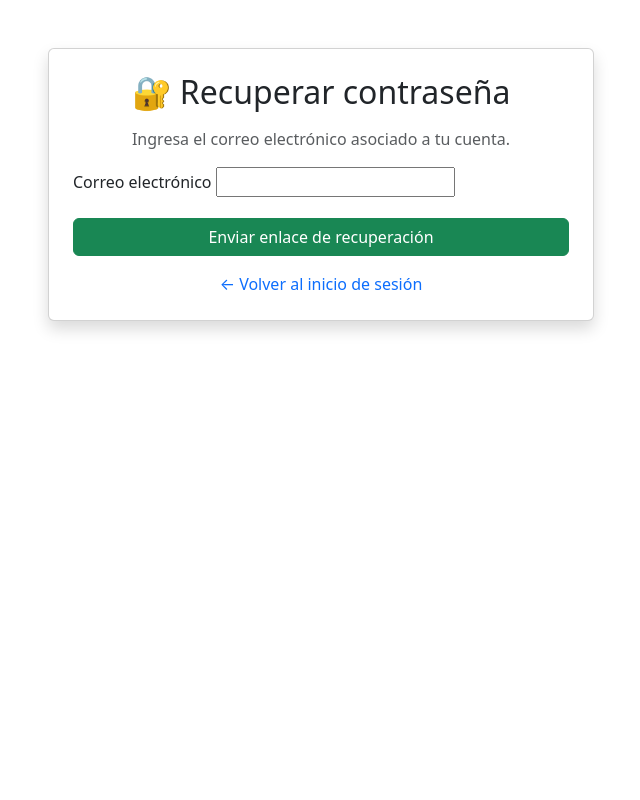
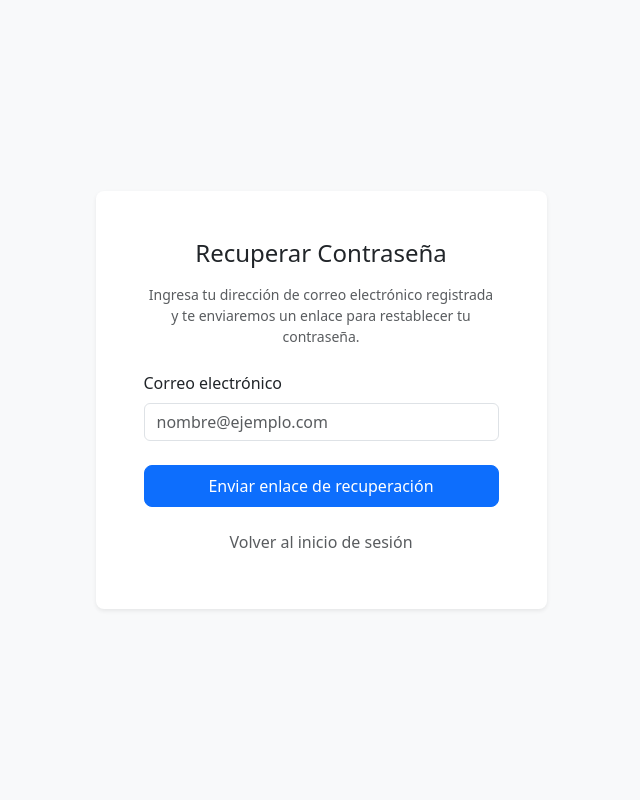
Before and after one commit to mtasigchana-eva2/EVA2, a Django app: page /recuperar-contrasena/ in a window 1280 px wide. Shown: the whole page, without its empty margins (319-959 px from the left). Run offline with Django 5.2, Linux system fonts and the light colour scheme.

Commit message:
Cambiar nombre del sistema a SEMGA

```diff
--- a/biometria/templates/biometria/login.html
+++ b/biometria/templates/biometria/login.html
@@ -6,7 +6,7 @@
 
     <meta charset="UTF-8">
 
-    <title>Ingreso Biométrico - EVA2</title>
+    <title>Ingreso Biométrico - SEMGA</title>
 
     <link href="https://cdn.jsdelivr.net/npm/bootstrap@5.3.7/dist/css/bootstrap.min.css" rel="stylesheet">
 
@@ -50,7 +50,7 @@
 
     <div class="card-body text-center">
 
-        <h2>EVA2</h2>
+        <h2>SEMGA</h2>
 
         <p class="text-muted">
 
--- a/config/urls.py
+++ b/config/urls.py
@@ -8,7 +8,7 @@ urlpatterns = [
     # Administración por defecto de Django
     path("admin/", admin.site.urls),
 
-    # Aplicaciones del Sistema EVA2
+    # Aplicaciones del Sistema SEMGA
     path("", include("usuarios.urls")),
     path("usuarios-admin/", include("gestion_usuarios.urls")),
     path("carreras/", include("carreras.urls")),
--- a/notificaciones/utils.py
+++ b/notificaciones/utils.py
@@ -22,7 +22,7 @@ def enviar_notificacion_y_correo(usuario, titulo, mensaje, url_destino=""):
     if usuario.email:
         try:
             send_mail(
-                subject=f"[EVA2] {titulo}",
+                subject=f"[SEMGA] {titulo}",
                 message=mensaje,
                 from_email=getattr(settings, 'DEFAULT_FROM_EMAIL', None),
                 recipient_list=[usuario.email],
--- a/permisos/views.py
+++ b/permisos/views.py
@@ -260,7 +260,7 @@ def exportar_pdf_permiso(request, id):
 
     # Encabezado Institucional
     elementos.append(Paragraph("INSTITUTO SUPERIOR TECNOLOGICO TECNOECUATORIANO", estilo_titulo_inst))
-    elementos.append(Paragraph("SISTEMA INSTITUCIONAL EVA2", estilo_subtitulo_inst))
+    elementos.append(Paragraph("SISTEMA INSTITUCIONAL SEMGA", estilo_subtitulo_inst))
     elementos.append(Spacer(1, 10))
     elementos.append(Paragraph("SOLICITUD DE PERMISO", estilo_titulo_doc))
 
@@ -334,7 +334,7 @@ def exportar_pdf_permiso(request, id):
         alignment=1,
         textColor=colors.gray
     )
-    elementos.append(Paragraph("Documento generado automaticamente por el Sistema Institucional EVA2.", estilo_pie))
+    elementos.append(Paragraph("Documento generado automaticamente por el Sistema Institucional SEMGA.", estilo_pie))
 
     doc.build(elementos)
     return response
--- a/reportes/views.py
+++ b/reportes/views.py
@@ -187,7 +187,7 @@ def _generar_pdf_base(response, titulo_documento, datos_tabla, motivo, observaci
 
     # Encabezado Institucional
     contenido.append(Paragraph("INSTITUTO SUPERIOR TECNOLÓGICO TECNOECUATORIANO", estilo_titulo))
-    contenido.append(Paragraph("SISTEMA INSTITUCIONAL EVA2", estilo_subtitulo))
+    contenido.append(Paragraph("SISTEMA INSTITUCIONAL SEMGA", estilo_subtitulo))
     contenido.append(Paragraph(titulo_documento, estilo_titulo))
     contenido.append(Spacer(1, 0.4 * cm))
 
@@ -263,7 +263,7 @@ def _generar_pdf_base(response, titulo_documento, datos_tabla, motivo, observaci
     contenido.append(Spacer(1, 0.4 * cm))
     contenido.append(
         Paragraph(
-            "Documento generado automáticamente por el Sistema Institucional EVA2.",
+            "Documento generado automáticamente por el Sistema Institucional SEMGA.",
             ParagraphStyle(
                 "Pie",
                 parent=estilos["Normal"],
--- a/solicitudes/views.py
+++ b/solicitudes/views.py
@@ -255,7 +255,7 @@ def exportar_pdf_solicitud(request, id):
 
     # Encabezado Institucional
     elementos.append(Paragraph("INSTITUTO SUPERIOR TECNOLOGICO TECNOECUATORIANO", estilo_titulo_inst))
-    elementos.append(Paragraph("SISTEMA INSTITUCIONAL EVA2", estilo_subtitulo_inst))
+    elementos.append(Paragraph("SISTEMA INSTITUCIONAL SEMGA", estilo_subtitulo_inst))
     elementos.append(Spacer(1, 10))
     elementos.append(Paragraph("SOLICITUD DE LABORATORIO", estilo_titulo_doc))
 
@@ -344,7 +344,7 @@ def exportar_pdf_solicitud(request, id):
         alignment=1,
         textColor=colors.gray
     )
-    elementos.append(Paragraph("Documento generado automaticamente por el Sistema Institucional EVA2.", estilo_pie))
+    elementos.append(Paragraph("Documento generado automaticamente por el Sistema Institucional SEMGA.", estilo_pie))
 
     doc.build(elementos)
     return response
--- a/solicitudes_equipos/views.py
+++ b/solicitudes_equipos/views.py
@@ -209,7 +209,7 @@ def exportar_pdf_solicitud_equipo(request, id):
 
     # Encabezado Institucional
     elementos.append(Paragraph("INSTITUTO SUPERIOR TECNOLOGICO TECNOECUATORIANO", estilo_titulo_inst))
-    elementos.append(Paragraph("SISTEMA INSTITUCIONAL EVA2", estilo_subtitulo_inst))
+    elementos.append(Paragraph("SISTEMA INSTITUCIONAL SEMGA", estilo_subtitulo_inst))
     elementos.append(Spacer(1, 10))
     elementos.append(Paragraph("SOLICITUD DE EQUIPO", estilo_titulo_doc))
 
@@ -265,7 +265,7 @@ def exportar_pdf_solicitud_equipo(request, id):
         alignment=1,
         textColor=colors.gray
     )
-    elementos.append(Paragraph("Documento generado automaticamente por el Sistema Institucional EVA2.", estilo_pie))
+    elementos.append(Paragraph("Documento generado automaticamente por el Sistema Institucional SEMGA.", estilo_pie))
 
     doc.build(elementos)
     return response
--- a/solicitudes_herramientas/views.py
+++ b/solicitudes_herramientas/views.py
@@ -283,7 +283,7 @@ def exportar_pdf_solicitud_herramienta(request, id):
 
     # Encabezado Institucional
     elementos.append(Paragraph("INSTITUTO SUPERIOR TECNOLOGICO TECNOECUATORIANO", estilo_titulo_inst))
-    elementos.append(Paragraph("SISTEMA INSTITUCIONAL EVA2", estilo_subtitulo_inst))
+    elementos.append(Paragraph("SISTEMA INSTITUCIONAL SEMGA", estilo_subtitulo_inst))
     elementos.append(Spacer(1, 10))
     elementos.append(Paragraph("SOLICITUD DE HERRAMIENTA", estilo_titulo_doc))
 
@@ -339,7 +339,7 @@ def exportar_pdf_solicitud_herramienta(request, id):
         alignment=1,
         textColor=colors.gray
     )
-    elementos.append(Paragraph("Documento generado automaticamente por el Sistema Institucional EVA2.", estilo_pie))
+    elementos.append(Paragraph("Documento generado automaticamente por el Sistema Institucional SEMGA.", estilo_pie))
 
     doc.build(elementos)
     return response
--- a/templates/auth/login.html
+++ b/templates/auth/login.html
@@ -6,7 +6,7 @@
     <meta charset="UTF-8">
     <!-- Viewport corregido para forzar escala 1:1 en celulares -->
     <meta name="viewport" content="width=device-width, initial-scale=1.0, maximum-scale=1.0, user-scalable=no">
-    <title>Login EVA2</title>
+    <title>Login SEMGA</title>
     <link rel="stylesheet" href="{% static 'css/estilos.css' %}">
     <link href="https://cdn.jsdelivr.net/npm/bootstrap@5.3.7/dist/css/bootstrap.min.css" rel="stylesheet">
 </head>
@@ -29,7 +29,7 @@
                             style="max-width: 150px; height: auto; object-fit: contain;"
                         >
 
-                        <h2 class="mt-3 mb-1 fw-bold">EVA2</h2>
+                        <h2 class="mt-3 mb-1 fw-bold">SEMGA</h2>
 
                         <p class="text-muted mb-0 small">
                             Sistema de Gestión Académica
--- a/templates/auth/registro.html
+++ b/templates/auth/registro.html
@@ -4,7 +4,7 @@
 <head>
     <meta charset="UTF-8">
     <meta name="viewport" content="width=device-width, initial-scale=1.0">
-    <title>Registro | EVA2</title>
+    <title>Registro | SEMGA</title>
     <link rel="stylesheet" href="{% static 'css/estilos.css' %}">
     <link href="https://cdn.jsdelivr.net/npm/bootstrap@5.3.3/dist/css/bootstrap.min.css" rel="stylesheet">
 </head>
@@ -14,7 +14,7 @@
             <div class="col-12 col-md-8 col-lg-6">
                 <div class="card shadow-sm border-0 rounded-3 p-4 p-sm-5">
                     <h2 class="h4 card-title text-center mb-3">Crear Nueva Cuenta</h2>
-                    <p class="text-muted text-center small mb-4">Ingresa tus datos para registrarte en EVA2.</p>
+                    <p class="text-muted text-center small mb-4">Ingresa tus datos para registrarte en SEMGA.</p>
 
                     <form method="post" novalidate>
                         {% csrf_token %}
--- a/templates/campus/index.html
+++ b/templates/campus/index.html
@@ -10,7 +10,7 @@
 
 <div class="alert alert-info">
 
-Este módulo forma parte del proyecto EVA2.
+Este módulo forma parte del proyecto SEMGA.
 
 Próximamente contendrá todas las funcionalidades.
 
--- a/templates/carreras/index.html
+++ b/templates/carreras/index.html
@@ -10,7 +10,7 @@
 
 <div class="alert alert-info">
 
-Este módulo forma parte del proyecto EVA2.
+Este módulo forma parte del proyecto SEMGA.
 
 Próximamente contendrá todas las funcionalidades.
 
--- a/templates/dashboard/index.html
+++ b/templates/dashboard/index.html
@@ -5,7 +5,7 @@
 <div class="container-fluid mt-4">
 
     <h2 class="mb-4 fw-bold">
-        Sistema EVA2 - Panel Principal
+        Sistema SEMGA - Panel Principal
     </h2>
 
     <!-- Métricas del Sistema -->
@@ -176,7 +176,7 @@
     <hr>
 
     <div class="alert alert-success shadow-sm mt-4">
-        Bienvenido al Sistema EVA2 del Instituto Superior Tecnológico Tecnoecuatoriano.
+        Bienvenido al Sistema SEMGA del Instituto Superior Tecnológico Tecnoecuatoriano.
     </div>
 
 </div>
--- a/templates/guias/index.html
+++ b/templates/guias/index.html
@@ -10,7 +10,7 @@
 
 <div class="alert alert-info">
 
-Este módulo forma parte del proyecto EVA2.
+Este módulo forma parte del proyecto SEMGA.
 
 Próximamente contendrá todas las funcionalidades.
 
--- a/templates/registration/password_reset_complete.html
+++ b/templates/registration/password_reset_complete.html
@@ -4,7 +4,7 @@
 <head>
     <meta charset="UTF-8">
     <meta name="viewport" content="width=device-width, initial-scale=1.0">
-    <title>Contraseña Restablecida | EVA2</title>
+    <title>Contraseña Restablecida | SEMGA</title>
     <link rel="stylesheet" href="{% static 'css/estilos.css' %}">
     <link href="https://cdn.jsdelivr.net/npm/bootstrap@5.3.3/dist/css/bootstrap.min.css" rel="stylesheet">
 </head>
--- a/templates/registration/password_reset_confirm.html
+++ b/templates/registration/password_reset_confirm.html
@@ -4,7 +4,7 @@
 <head>
     <meta charset="UTF-8">
     <meta name="viewport" content="width=device-width, initial-scale=1.0">
-    <title>Nueva Contraseña | EVA2</title>
+    <title>Nueva Contraseña | SEMGA</title>
     <link rel="stylesheet" href="{% static 'css/estilos.css' %}">
     <link href="https://cdn.jsdelivr.net/npm/bootstrap@5.3.3/dist/css/bootstrap.min.css" rel="stylesheet">
 </head>
--- a/templates/registration/password_reset_done.html
+++ b/templates/registration/password_reset_done.html
@@ -4,7 +4,7 @@
 <head>
     <meta charset="UTF-8">
     <meta name="viewport" content="width=device-width, initial-scale=1.0">
-    <title>Correo Enviado | EVA2</title>
+    <title>Correo Enviado | SEMGA</title>
     <link rel="stylesheet" href="{% static 'css/estilos.css' %}">
     <link href="https://cdn.jsdelivr.net/npm/bootstrap@5.3.3/dist/css/bootstrap.min.css" rel="stylesheet">
 </head>
--- a/templates/registration/password_reset_email.html
+++ b/templates/registration/password_reset_email.html
@@ -1,7 +1,7 @@
 {% load i18n %}{% autoescape off %}
 Hola,
 
-Has recibido este correo porque solicitaste restablecer la contraseña de tu cuenta en el Sistema EVA2.
+Has recibido este correo porque solicitaste restablecer la contraseña de tu cuenta en el Sistema SEMGA.
 
 Por favor, ve a la siguiente página y elige una nueva contraseña:
 
@@ -14,5 +14,5 @@ Tu nombre de usuario, en caso de que lo hayas olvidado: {{ user.get_username }}
 Si no solicitaste este cambio, puedes ignorar este mensaje de forma segura. Tu contraseña no cambiará hasta que accedas al enlace anterior y crees una nueva.
 
 Atentamente,
-El equipo del Sistema EVA2.
+El equipo del Sistema SEMGA.
 {% endautoescape %}
--- a/templates/registration/password_reset_form.html
+++ b/templates/registration/password_reset_form.html
@@ -1,86 +1,74 @@
+{% load static %}
 <!DOCTYPE html>
 <html lang="es">
 <head>
     <meta charset="UTF-8">
     <meta name="viewport" content="width=device-width, initial-scale=1.0">
+    <title>Recuperar Contraseña | SEMGA</title>
 
-    <title>Recuperar contraseña - EVA2</title>
-
+    <link rel="stylesheet" href="{% static 'css/estilos.css' %}">
     <link
-        href="https://cdn.jsdelivr.net/npm/bootstrap@5.3.7/dist/css/bootstrap.min.css"
+        href="https://cdn.jsdelivr.net/npm/bootstrap@5.3.3/dist/css/bootstrap.min.css"
         rel="stylesheet"
     >
 </head>
+<body class="bg-light d-flex align-items-center min-vh-100 py-5">
 
-<body>
-
-    <div class="container mt-5">
-
+    <main class="container">
         <div class="row justify-content-center">
-
-            <div class="col-md-6">
-
-                <div class="card shadow">
-
-                    <div class="card-body p-4">
-
-                        <h2 class="text-center mb-3">
-                            🔐 Recuperar contraseña
-                        </h2>
-
-                        <p class="text-center text-muted">
-                            Ingresa el correo electrónico asociado a tu cuenta.
+            <div class="col-12 col-md-8 col-lg-5">
+                <div class="card shadow-sm border-0 rounded-3">
+                    <div class="card-body p-4 p-sm-5">
+                        <h2 class="h4 card-title text-center mb-3">Recuperar Contraseña</h2>
+                        <p class="text-muted text-center mb-4 small">
+                            Ingresa tu dirección de correo electrónico registrada y te enviaremos un enlace para restablecer tu contraseña.
                         </p>
 
-                        <form method="POST">
-
+                        <form method="post" novalidate>
                             {% csrf_token %}
 
-                            <div class="mb-3">
-
-                                <label for="id_email" class="form-label">
-                                    Correo electrónico
-                                </label>
-
-                                {{ form.email }}
-
-                            </div>
-
-                            {% if form.email.errors %}
-                                <div class="alert alert-danger">
-                                    {{ form.email.errors }}
+                            {% if form.errors %}
+                                <div class="alert alert-danger py-2 px-3 small" role="alert">
+                                    Por favor, corrige los errores señalados a continuación.
                                 </div>
                             {% endif %}
 
-                            <button
-                                type="submit"
-                                class="btn btn-success w-100"
-                            >
-                                Enviar enlace de recuperación
-                            </button>
+                            <div class="mb-3">
+                                <label for="{{ form.email.id_for_label }}" class="form-label font-weight-medium">
+                                    Correo electrónico
+                                </label>
+                                <input
+                                    type="email"
+                                    name="{{ form.email.name }}"
+                                    id="{{ form.email.id_for_label }}"
+                                    class="form-control {% if form.email.errors %}is-invalid{% endif %}"
+                                    placeholder="nombre@ejemplo.com"
+                                    required
+                                >
+                                {% for error in form.email.errors %}
+                                    <div class="invalid-feedback">
+                                        {{ error }}
+                                    </div>
+                                {% endfor %}
+                            </div>
 
+                            <div class="d-grid gap-2 mt-4">
+                                <button type="submit" class="btn btn-primary btn-lg fs-6">
+                                    Enviar enlace de recuperación
+                                </button>
+                                <a href="{% url 'login' %}" class="btn btn-link text-decoration-none text-muted small text-center mt-2">
+                                    Volver al inicio de sesión
+                                </a>
+                            </div>
                         </form>
+                    </div>
+                </div>
+            </div>
+        </div>
+    </main>
 
-                        <div class="text-center mt-3">
-
-                            <a
-                                href="{% url 'login' %}"
-                                class="text-decoration-none"
-                            >
-                                ← Volver al inicio de sesión
-                            </a>
-
-                        </div>
-
-                    </div>
-
-                </div>
-
-            </div>
-
-        </div>
-
-    </div>
-
+    <script
+        src="https://cdn.jsdelivr.net/npm/bootstrap@5.3.3/dist/js/bootstrap.bundle.min.js">
+    </script>
 </body>
 </html>
```
